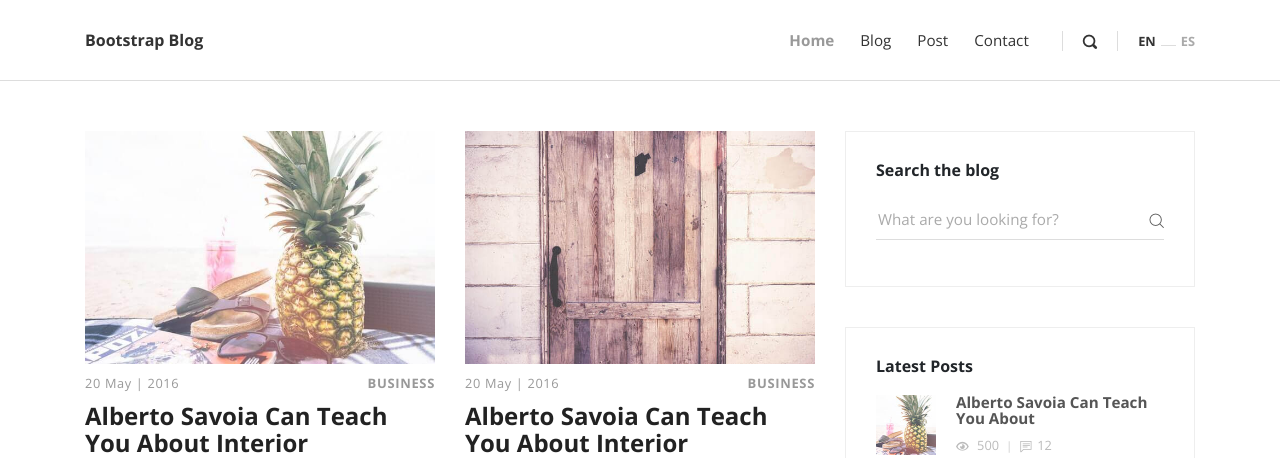
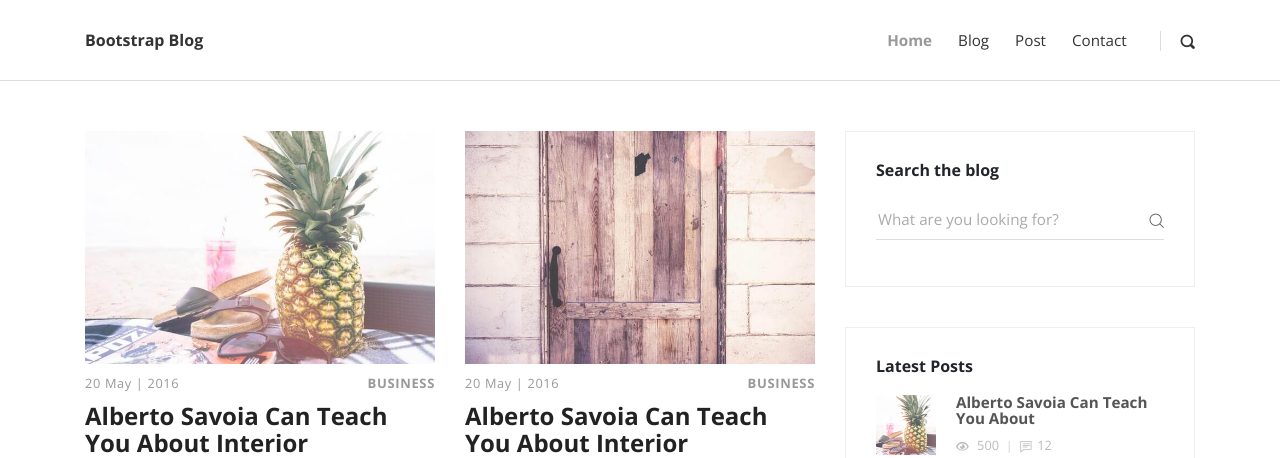
Before and after one commit to zulune/Just-Django-Blog, a Django app: template src/templates/blog.html in a window 1280 px wide. Shown: the top 458 px of the page. Run offline with Django 3.2, Linux system fonts and the light colour scheme; the template is opened without the code that fills it, so the values that code supplies are empty; some libraries are stand-ins or nearby versions.

Commit message:
Base posts models

```diff
--- a/src/blog/settings.py
+++ b/src/blog/settings.py
@@ -37,6 +37,7 @@ INSTALLED_APPS = [
     'django.contrib.sessions',
     'django.contrib.messages',
     'django.contrib.staticfiles',
+    'posts',
 ]
 
 MIDDLEWARE = [
--- a/src/blog/urls.py
+++ b/src/blog/urls.py
@@ -19,7 +19,7 @@ from django.conf.urls.static import static
 from django.contrib import admin
 from django.urls import path, include
 
-from .views import index, blog, post
+from posts.views import index, blog, post
 
 urlpatterns = [
     path('', index),
--- a/src/templates/header.html
+++ b/src/templates/header.html
@@ -19,20 +19,20 @@
         <div class="container">
             <!-- Navbar Brand -->
             <div class="navbar-header d-flex align-items-center justify-content-between">
-                <!-- Navbar Brand --><a href="index.html" class="navbar-brand">Bootstrap Blog</a>
+                <!-- Navbar Brand --><a href="/" class="navbar-brand">Bootstrap Blog</a>
                 <!-- Toggle Button-->
                 <button type="button" data-toggle="collapse" data-target="#navbarcollapse" aria-controls="navbarcollapse" aria-expanded="false" aria-label="Toggle navigation" class="navbar-toggler"><span></span><span></span><span></span></button>
             </div>
             <!-- Navbar Menu -->
             <div id="navbarcollapse" class="collapse navbar-collapse">
                 <ul class="navbar-nav ml-auto">
-                    <li class="nav-item"><a href="index.html" class="nav-link active ">Home</a></li>
-                    <li class="nav-item"><a href="blog.html" class="nav-link ">Blog</a></li>
-                    <li class="nav-item"><a href="post.html" class="nav-link ">Post</a></li>
+                    <li class="nav-item"><a href="/" class="nav-link active ">Home</a></li>
+                    <li class="nav-item"><a href="/blog" class="nav-link ">Blog</a></li>
+                    <li class="nav-item"><a href="/post" class="nav-link ">Post</a></li>
                     <li class="nav-item"><a href="#" class="nav-link ">Contact</a></li>
                 </ul>
                 <div class="navbar-text"><a href="#" class="search-btn"><i class="icon-search-1"></i></a></div>
-                <ul class="langs navbar-text"><a href="#" class="active">EN</a><span>           </span><a href="#">ES</a></ul>
+                {% comment %} <ul class="langs navbar-text"><a href="#" class="active">EN</a><span>           </span><a href="#">ES</a></ul> {% endcomment %}
             </div>
         </div>
     </nav>
```
Also changed, not shown: src/blog/views.py (deleted, +0 -11 lines).
